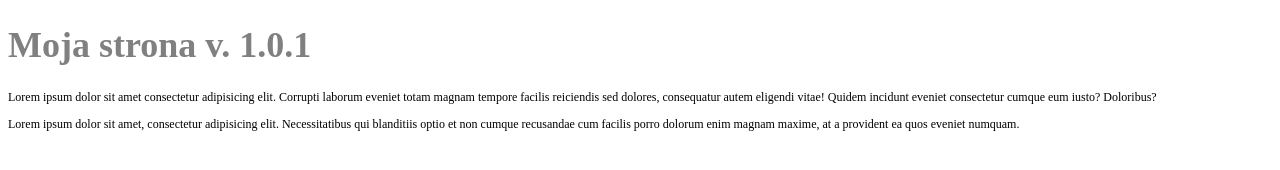
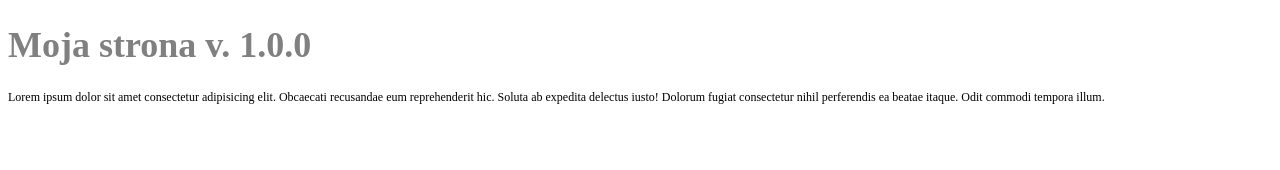
Before and after one commit to Rafal-Tomasik/new-site, a plain HTML site: page index.html in a window 1280 px wide. Drawn offline with Linux system fonts and the light colour scheme.

Commit message:
Aktualna wersja z 12.11.2020

```diff
--- a/index.html
+++ b/index.html
@@ -9,11 +9,9 @@
 </head>
 <body>
 
-    <h1>Moja strona v. 1.0.1</h1>
+    <h1>Moja strona v. 1.0.0</h1>
 
-    <p>Lorem ipsum dolor sit amet consectetur adipisicing elit. Corrupti laborum eveniet totam magnam tempore facilis reiciendis sed dolores, consequatur autem eligendi vitae! Quidem incidunt eveniet consectetur cumque eum iusto? Doloribus?</p>
-
-    <p>Lorem ipsum dolor sit amet, consectetur adipisicing elit. Necessitatibus qui blanditiis optio et non cumque recusandae cum facilis porro dolorum enim magnam maxime, at a provident ea quos eveniet numquam.</p>
+    <p>Lorem ipsum dolor sit amet consectetur adipisicing elit. Obcaecati recusandae eum reprehenderit hic. Soluta ab expedita delectus iusto! Dolorum fugiat consectetur nihil perferendis ea beatae itaque. Odit commodi tempora illum.</p>
 
     <script src="js/scripts.js"></script>
 
```
